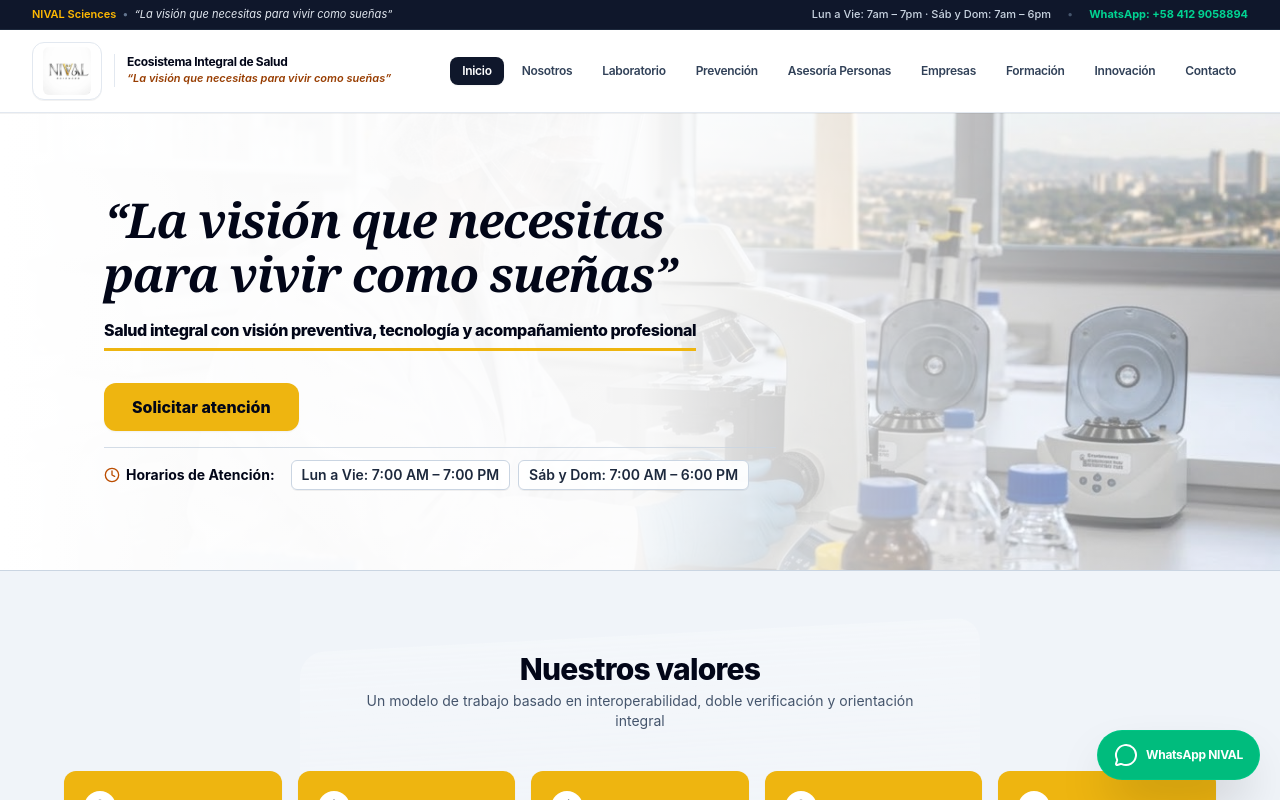
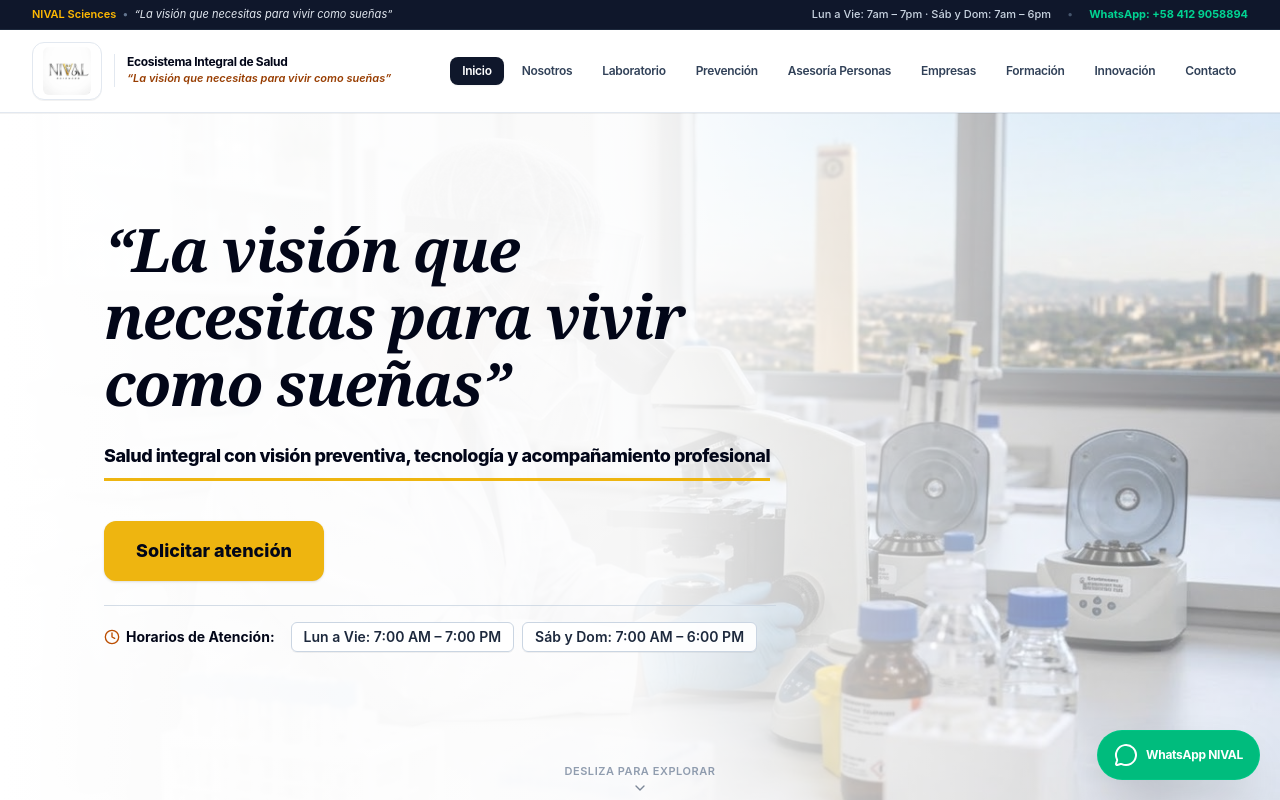
Before and after one commit to kingerian0405/NIVAL-Sciences, a React (Vite) app: page / in a window 1280 px wide. Shown: the top 800 px of the page. Built offline with nearby package versions, Linux system fonts and the light colour scheme.

Commit message:
style(inicio): hacer que el hero abarque el 100% de la primera vista sin mostrar valores

```diff
--- a/src/layers/CapaInicio.tsx
+++ b/src/layers/CapaInicio.tsx
@@ -7,6 +7,7 @@ import {
   HeartHandshake,
   ChevronLeft,
   ChevronRight,
+  ChevronDown,
   Clock
 } from 'lucide-react';
 
@@ -46,25 +47,25 @@ export const CapaInicio: React.FC<CapaInicioProps> = ({ onSelectCapa }) => {
   return (
     <div className="w-full bg-nival-main text-slate-900">
 
-      {/* SECCIÓN 1: HERO CON IMAGEN DE FONDO (fondo.jpeg) */}
+      {/* SECCIÓN 1: HERO CON IMAGEN DE FONDO (fondo.jpeg) - PANTALLA COMPLETA */}
       <section
-        className="relative w-full bg-cover bg-center overflow-hidden border-b border-slate-300"
+        className="relative w-full min-h-[calc(100vh-74px)] min-h-[calc(100dvh-74px)] lg:min-h-[calc(100vh-96px)] lg:min-h-[calc(100dvh-96px)] flex flex-col justify-between bg-cover bg-center overflow-hidden border-b border-slate-300"
         style={{ backgroundImage: `url(${import.meta.env.BASE_URL}fondo.jpeg)` }}
       >
         {/* Capa de iluminación y descanso óptico para garantizar máxima legibilidad */}
         <div className="absolute inset-0 bg-gradient-to-r from-white via-white/95 to-white/60 sm:to-white/30"></div>
 
-        <div className="relative z-10 max-w-6xl mx-auto px-4 sm:px-10 py-8 sm:py-16 lg:py-20">
-          <div className="max-w-2xl text-left space-y-3 sm:space-y-4">
+        <div className="relative z-10 w-full max-w-6xl mx-auto px-4 sm:px-10 py-12 sm:py-20 lg:py-24 my-auto">
+          <div className="max-w-2xl text-left space-y-4 sm:space-y-6">
 
             {/* Lema Principal Oficial */}
-            <h1 className="text-3xl sm:text-4xl lg:text-5xl font-black text-slate-950 font-serif leading-tight sm:leading-[1.14] tracking-tight italic">
+            <h1 className="text-3xl sm:text-5xl lg:text-6xl font-black text-slate-950 font-serif leading-tight sm:leading-[1.12] tracking-tight italic drop-shadow-2xs">
               “La visión que necesitas para vivir como sueñas”
             </h1>
 
             {/* Franja de Enfoque Institucional con Subrayado Dorado */}
             <div>
-              <span className="inline-block font-extrabold text-slate-950 text-sm sm:text-base pb-1.5 border-b-2 sm:border-b-[3px] border-nival-gold tracking-tight">
+              <span className="inline-block font-extrabold text-slate-950 text-sm sm:text-lg pb-1.5 sm:pb-2 border-b-2 sm:border-b-[3px] border-nival-gold tracking-tight">
                 Salud integral con visión preventiva, tecnología y acompañamiento profesional
               </span>
             </div>
@@ -76,29 +77,35 @@ export const CapaInicio: React.FC<CapaInicioProps> = ({ onSelectCapa }) => {
                   onSelectCapa('contacto');
                   window.scrollTo({ top: 0, behavior: 'smooth' });
                 }}
-                className="w-full sm:w-auto text-center px-7 py-3 rounded-xl bg-nival-gold hover:bg-nival-gold-hover text-slate-950 font-extrabold text-sm sm:text-base shadow-xs transition-all cursor-pointer"
+                className="w-full sm:w-auto text-center px-8 py-3.5 sm:py-4 rounded-xl bg-nival-gold hover:bg-nival-gold-hover text-slate-950 font-extrabold text-base sm:text-lg shadow-sm hover:shadow-md transition-all cursor-pointer"
               >
                 Solicitar atención
               </button>
             </div>
 
             {/* Horarios de Atención Oficiales */}
-            <div className="pt-3 border-t border-slate-300/80 mt-2 flex flex-col sm:flex-row sm:items-center gap-2 sm:gap-4 text-xs sm:text-sm text-slate-800">
+            <div className="pt-4 border-t border-slate-300/80 mt-4 flex flex-col sm:flex-row sm:items-center gap-2.5 sm:gap-4 text-xs sm:text-sm text-slate-800">
               <div className="flex items-center space-x-1.5 text-slate-950 font-bold shrink-0">
                 <Clock className="w-4 h-4 text-amber-700 shrink-0" />
                 <span>Horarios de Atención:</span>
               </div>
               <div className="flex flex-wrap items-center gap-2 text-slate-800 font-semibold text-xs sm:text-sm">
-                <span className="bg-white/90 px-2.5 py-1 rounded-md border border-slate-300 shadow-2xs">
+                <span className="bg-white/90 px-3 py-1 rounded-md border border-slate-300 shadow-2xs">
                   Lun a Vie: 7:00 AM – 7:00 PM
                 </span>
-                <span className="bg-white/90 px-2.5 py-1 rounded-md border border-slate-300 shadow-2xs">
+                <span className="bg-white/90 px-3 py-1 rounded-md border border-slate-300 shadow-2xs">
                   Sáb y Dom: 7:00 AM – 6:00 PM
                 </span>
               </div>
             </div>
 
           </div>
+        </div>
+
+        {/* Indicador sutil de scroll hacia valores */}
+        <div className="relative z-10 w-full text-center pb-4 pt-2 hidden sm:flex flex-col items-center justify-center text-slate-500 text-[11px] font-semibold tracking-wider uppercase opacity-70 hover:opacity-100 transition-opacity">
+          <span>Desliza para explorar</span>
+          <ChevronDown className="w-4 h-4 animate-bounce mt-1 text-slate-600" />
         </div>
       </section>
 
```
